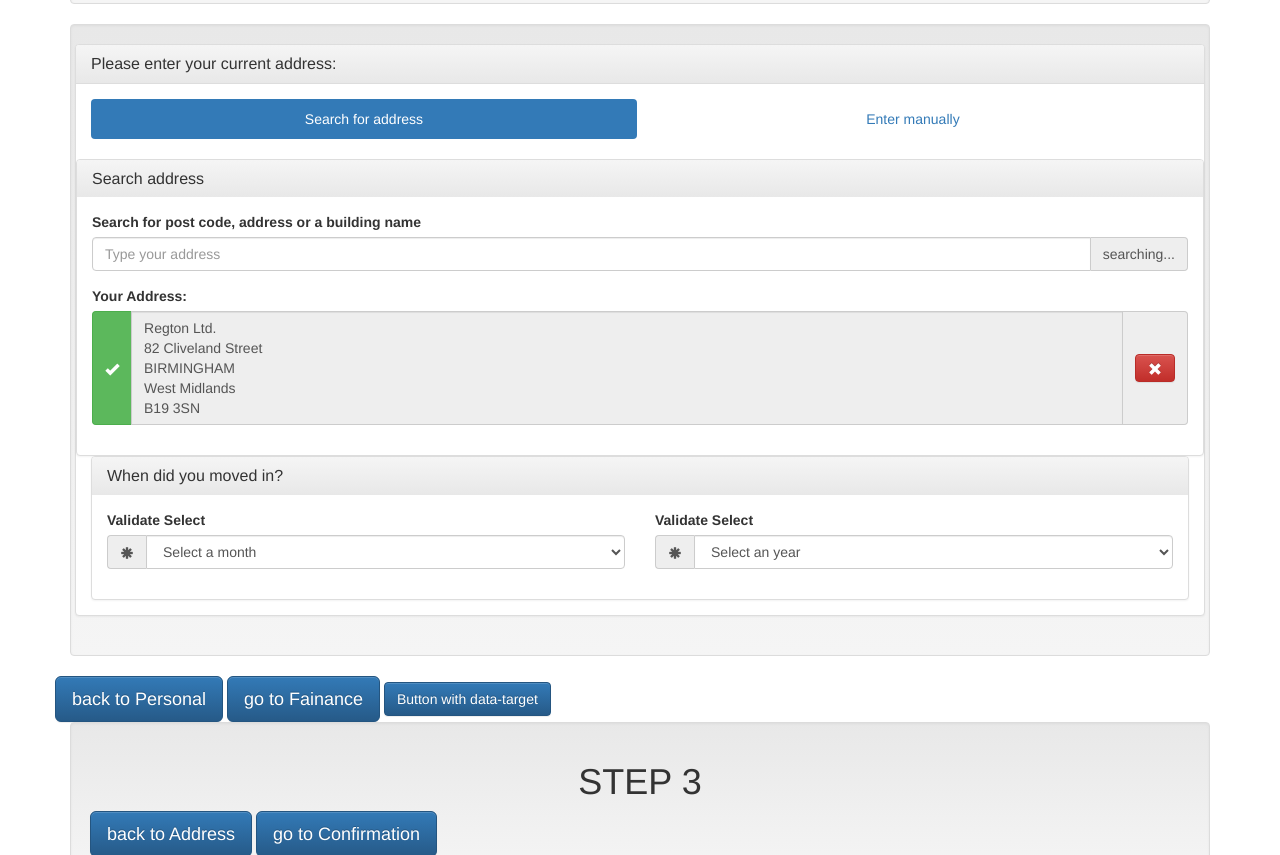
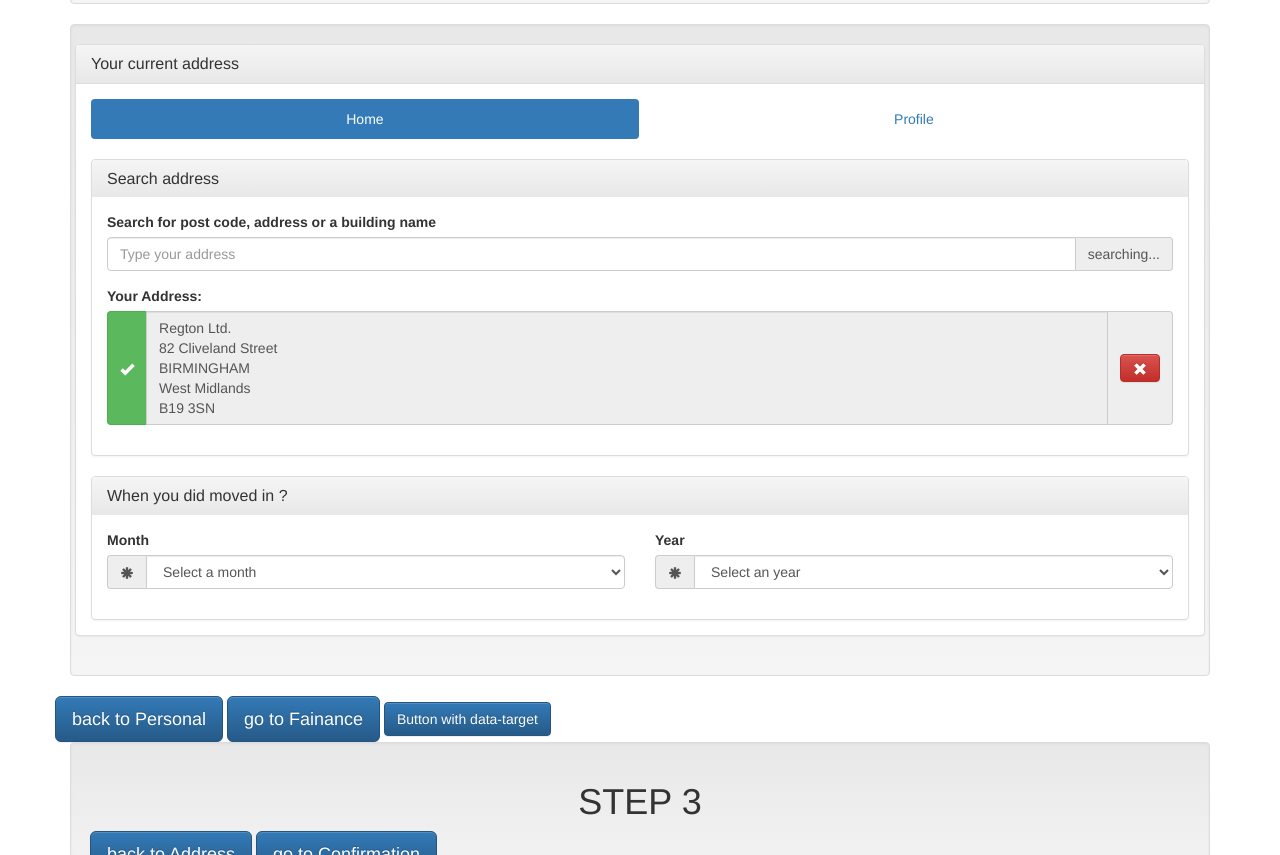
Before and after one commit to makeyos/ifforms, a plain HTML site: page index.html in a window 1280 px wide. Shown: the part 892-1747 px from the top of the page. Drawn offline with nearby package versions, Linux system fonts and the light colour scheme; a script that the page names is missing.

Commit message:
address add - ok

```diff
--- a/index.html
+++ b/index.html
@@ -204,38 +204,32 @@
                         <div class="panel panel-default">
                             <div class="panel-heading" role="tab" id="headingOne">
                                 <h4 class="panel-title">
-                                    <a id="collapse_label_1" role="button" data-toggle="collapse"
-                                       data-parent="#accordion" href="#collapseOne" aria-expanded="true"
-                                       aria-controls="collapseOne">
-                                        Please enter your current address:
+                                    <a role="button" data-toggle="collapse" data-parent="#accordion" href="#collapseOne" aria-expanded="true" aria-controls="collapseOne">
+                                        Your current address
                                     </a>
                                 </h4>
                             </div>
-                            <div id="collapseOne" class="panel-collapse collapse in" role="tabpanel"
-                                 aria-labelledby="headingOne">
+                            <div id="collapseOne" class="panel-collapse collapse in" role="tabpanel" aria-labelledby="headingOne">
                                 <div class="panel-body">
-                                    <!-- first collaping tab -->
-                                    <div class="collapse" id="collapseExample">
+
+                                    <div class="collapse" id="collapseExample"> <!-- hidden info -->
                                         <div class="well">
                                             This is extra message!
                                         </div>
-                                    </div>
+                                    </div><!-- hidden info end -->
 
+                                    <div>
 
-                                    <ul class="nav nav-pills nav-justified first_address_tabs" role="tablist">
-                                        <li role="presentation" class="active" id="nav_searchtab"><a href="#searchtab"
-                                                                                                     data-toggle="pill">Search
-                                            for address</a></li>
-                                        <li role="presentation" id="nav_manualtab"><a href="#manualtab"
-                                                                                      data-toggle="pill">Enter
-                                            manually</a></li>
+                                        <!-- Nav tabs -->
+                                        <ul class="nav nav-pills nav-justified" role="tablist">
+                                            <li role="presentation" class="active"><a href="#home" aria-controls="home" role="tab" data-toggle="tab">Home</a></li>
+                                            <li role="presentation"><a href="#profile" aria-controls="profile" role="tab" data-toggle="tab">Profile</a></li>
                                         </ul>
-                                    <br/>
+                                        <br />
+                                        <!-- Tab panes -->
                                         <div class="tab-content">
-                                        <div class="row tab-pane fade in active" id="searchtab">
-                                            <!-- searchtab content -->
-
-                                            <div class="panel panel-default">
+                                            <div role="tabpanel" class="tab-pane fade in active" id="home">
+                                                <div class="panel panel-default"><!-- searching tab -->
                                                     <div class="panel-heading">
                                                         <h3 class="panel-title">Search address</h3>
                                                     </div>
@@ -253,7 +247,7 @@
                                                             </div>
                                                         </div>
                                                         <div class="form-group" id="address_field1">
-                                                        <label for="validate-length">Your Address:</label>
+                                                            <label for="address_text1">Your Address:</label>
                                                             <div class="input-group" data-validate="length">
                                                         <span class="input-group-addon success"><span
                                                                 class="glyphicon glyphicon-ok"></span></span>
@@ -267,13 +261,12 @@
                                                             </div>
                                                         </div>
                                                     </div>
-
                                                 </div>
                                             </div>
-                                        <div class="row tab-pane fade" id="manualtab">
-                                            <div class="panel panel-default">
+                                            <div role="tabpanel" class="tab-pane fade" id="profile">
+                                                <div class="panel panel-default"><!-- manual tab -->
                                                     <div class="panel-heading">
-                                                    <h3 class="panel-title">Please enter your address manually</h3>
+                                                        <h3 class="panel-title">Please enter your address</h3>
                                                     </div>
                                                     <div class="panel-body">
                                                         <div class="form-group">
@@ -354,19 +347,23 @@
                                                         </div>
                                                     </div>
                                                 </div>
-                                        </div> <!-- manualtab -->
+                                            </div>
+                                        </div>
+
+                                    </div>
+                                    <br>
 
 
-                                        <div class="panel panel-default">
+                                    <div class="panel panel-default"><!-- move in -->
                                         <div class="panel-heading">
-                                                <h3 class="panel-title">When did you moved in?</h3>
+                                            <h3 class="panel-title">When you did moved in ?</h3>
                                         </div>
                                         <div class="panel-body">
                                             <div class="row">
 
                                                 <div class="col-lg-6">
                                                     <div class="form-group">
-                                                            <label for="validate-select">Validate Select</label>
+                                                        <label for="option_months">Month</label>
                                                         <div class="input-group">
 
                                                             <span class="input-group-addon"><span
@@ -380,7 +377,7 @@
                                                 </div><!-- /.col-lg-6 -->
                                                 <div class="col-lg-6">
                                                     <div class="form-group">
-                                                            <label for="validate-select">Validate Select</label>
+                                                        <label for="option_years">Year</label>
                                                             <div class="input-group">
                                                             <span class="input-group-addon"><span
                                                                     class="glyphicon glyphicon-asterisk"></span></span>
@@ -393,11 +390,11 @@
                                                 </div><!-- /.col-lg-6 -->
                                             </div><!-- /.row -->
                                         </div>
-                                        </div>
-                                    </div><!--/ .tab-content -->
-                                </div> <!--/ .row -->
+                                    </div><!-- move in end -->
                                 </div>
                             </div>
+                        </div>
+
                     </div>
                 </div>
                 <!-- first collaping tab -->
```
Lines whose indentation alone changed are shown as unchanged.
